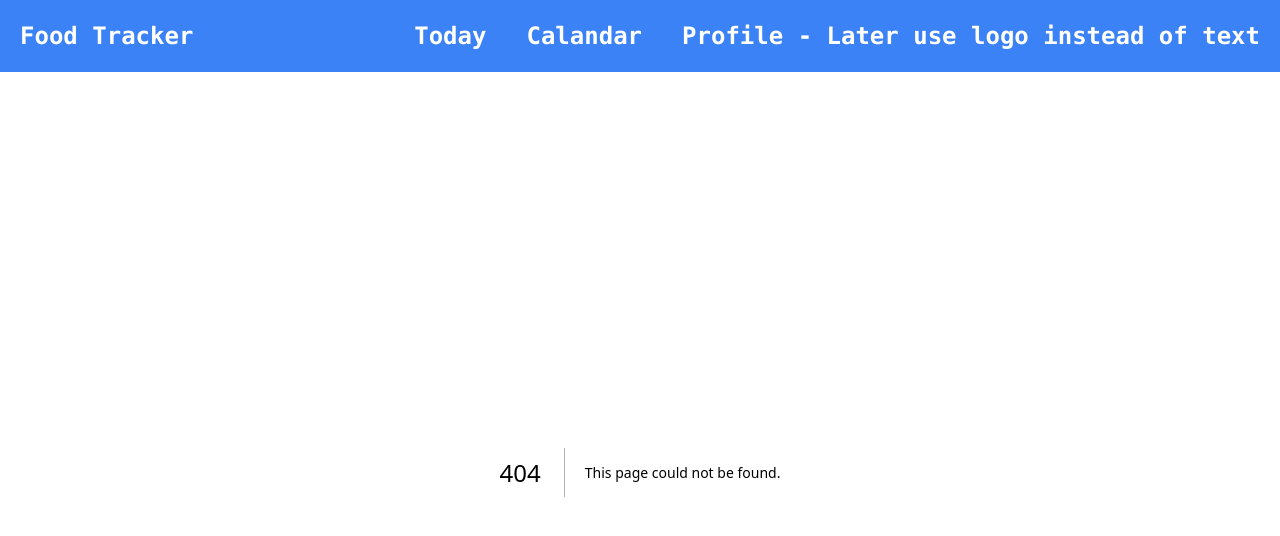
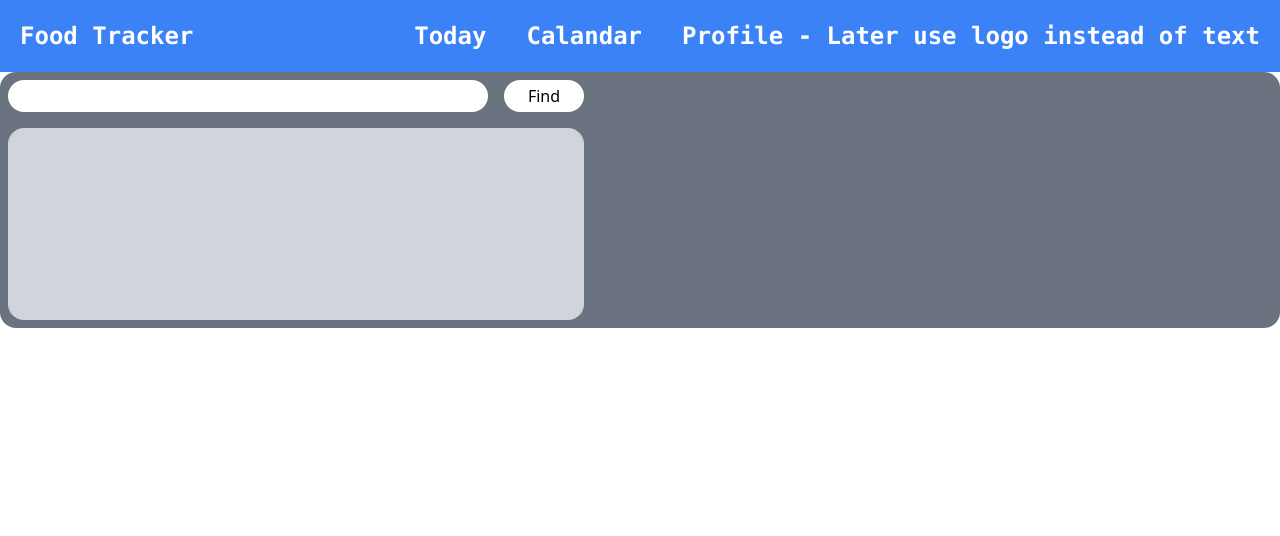
Before and after one commit to pGUPT4/food-tracker, a Next.js app in the folder my-app/: page /today_page/search_and_suggestions in a window 1280 px wide. Before the commit this address had no page. Shown: the top 536 px of the page. Built offline with nearby package versions, Linux system fonts and the light colour scheme.

Commit message:
File stucture systemized

```diff
--- a/my-app/app/page.js
+++ b/my-app/app/page.js
@@ -1,3 +1,6 @@
+import FoodList from "./today_page/list/page";
+import NutritionTable from "./today_page/nutrition_table/page";
+import SearchAndSuggestion from "./today_page/search_and_suggestions/page";
 
 export default function Home() {
 
@@ -29,41 +32,12 @@ export default function Home() {
 return (
     <main className="flex flex-row items-center justify-between p-24">
         {/*left side */}
-        <div className='box-border h-140 w-144 p-4 bg-gray-200 rounded-2xl'>
-            {/* {todayList} */}
-        </div>
+        <FoodList />
 
         {/* right side upper half */}
         <div className='flex flex-col m-4 border-blue-600'>
-
-            {/*Search bar, button with suggestion box*/}
-            <div className='flex flex-col flex-wrap box-border bg-gray-500 rounded-2xl border-gray-950 border-r-blue-600'>
-                <form className='flex flex-row'>
-                    <input
-                        className='m-2 w-120 h-8 rounded-2xl'
-                        // onChange = {() => {}
-                        //     // (e) => {
-                        //     // setQuery(e.target.value)
-                        //     // }
-                        // }
-                        />
-                    <button
-                        className='w-20 h-8 bg-white m-2 rounded-2xl'
-                        // onClick={() => {}
-                        //     // () => {
-                        //     // console.log(query)
-                        //     // addItem(query)
-                        // }
-                        >
-                        Find
-                    </button>
-                </form>
-                <div className='box-border h-48 w-144 m-2 bg-gray-300 border-1 rounded-2xl bg-grey-200'></div>
-            </div>
-
-            <div className='box-border h-88 w-144 bg-blue-500 rounded-2xl m-2'>
-                {/* {query} */}
-            </div>
+            <SearchAndSuggestion/>
+            <NutritionTable/>
         </div>
     </main>
     )
--- /dev/null
+++ b/my-app/app/today_page/list/page.js
@@ -0,0 +1,11 @@
+import React, { memo } from 'react'
+
+const FoodList = memo(() => {
+  return (
+    <div className='box-border h-140 w-144 p-4 bg-gray-200 rounded-2xl'>
+        {/* {todayList} */}
+    </div>
+  )
+})
+
+export default FoodList
--- /dev/null
+++ b/my-app/app/today_page/nutrition_table/page.js
@@ -0,0 +1,11 @@
+import React, { memo } from 'react'
+
+const NutritionTable = memo(() => {
+  return (
+    <div className='box-border h-88 w-144 bg-blue-500 rounded-2xl m-2'>
+        {/* {query} */}
+    </div>
+  )
+})
+
+export default NutritionTable
--- /dev/null
+++ b/my-app/app/today_page/search_and_suggestions/page.js
@@ -0,0 +1,37 @@
+'use client'
+
+import React, { memo } from 'react'
+
+const SearchAndSuggestion = memo(() => {
+    return (
+        // Search bar, button with suggestion box
+        <div className='flex flex-col flex-wrap box-border bg-gray-500 rounded-2xl border-gray-950 border-r-blue-600'>
+            <form className='flex flex-row'>
+                <input
+                    className='m-2 w-120 h-8 rounded-2xl'
+                    // onChange = {() => {}
+                    //     // (e) => {
+                    //     // setQuery(e.target.value)
+                    //     // }
+                    // }
+                    />
+                <button
+                    className='w-20 h-8 bg-white m-2 rounded-2xl'
+                    // onClick={() => {}
+                    //     // () => {
+                    //     // console.log(query)
+                    //     // addItem(query)
+                    // }
+                    >
+                    Find
+                </button>
+            </form>
+
+            <div className='box-border h-48 w-144 m-2 bg-gray-300 border-1 rounded-2xl bg-grey-200'>
+
+            </div>
+        </div>
+    )
+})
+
+export default SearchAndSuggestion
```
